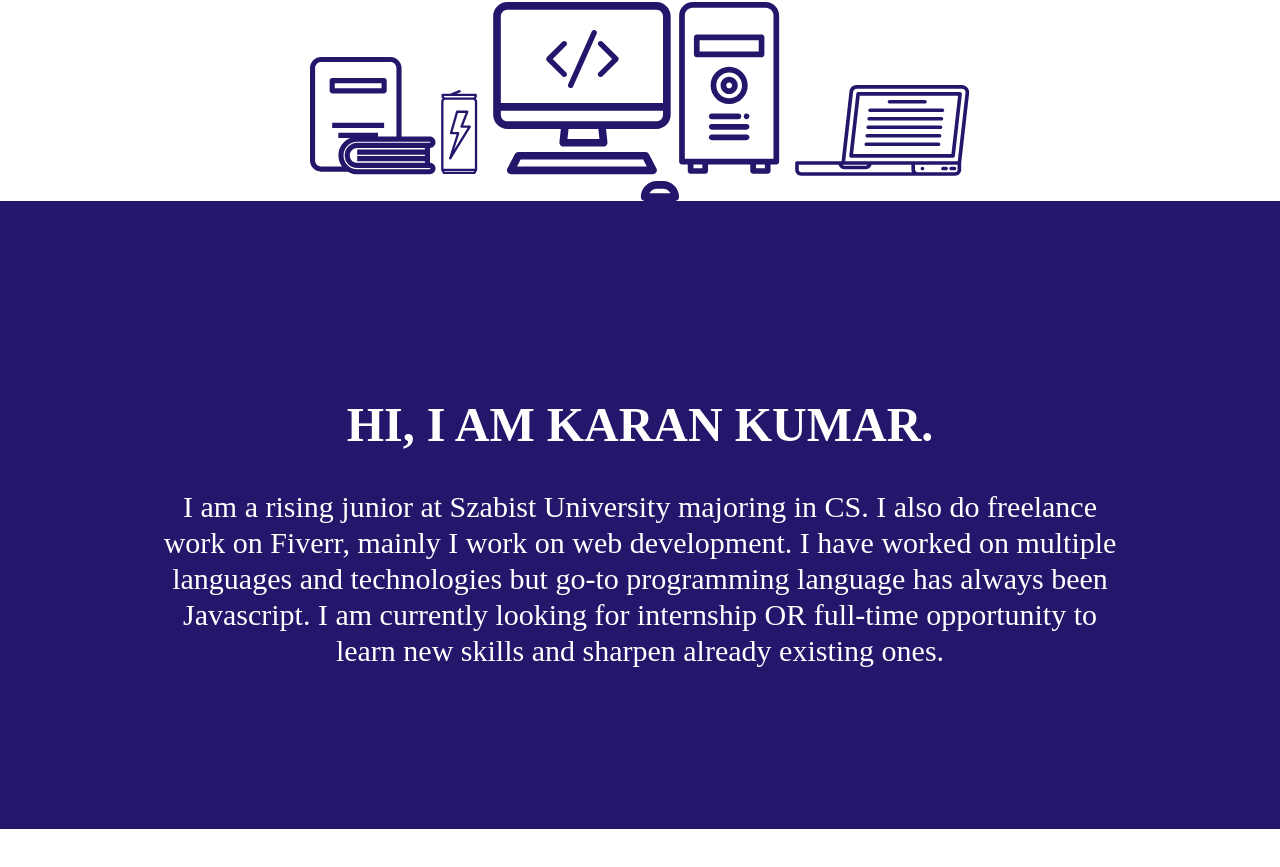
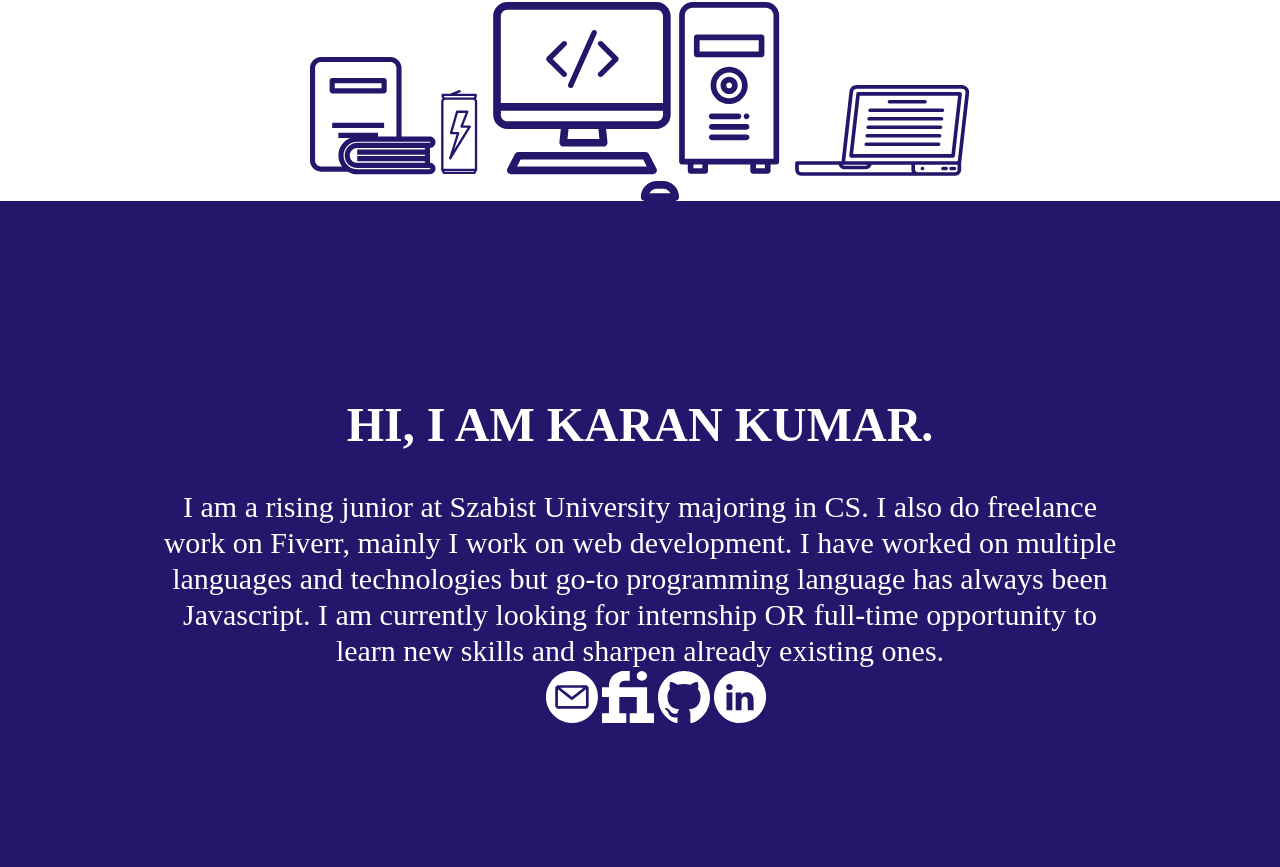
Before and after one commit to KaranKumarr/Portfolio, a React (Create React App) app: page / in a window 1280 px wide. Shown: the part 798-1665 px from the top of the page. Before the commit the page ends 1627 px from the top, so only its background shows below. Built offline with nearby package versions, Linux system fonts and the light colour scheme.

Commit message:
icons made with transitions

```diff
--- /dev/null
+++ b/src/components/Icons.jsx
@@ -0,0 +1,112 @@
+import React from 'react';
+import { motion } from 'framer-motion';
+
+export default function Icons() {
+
+
+
+    return (
+        <div className='flex w-1/5 justify-around items-center'>
+            <motion.div
+
+                whileTap={
+                    {
+                        rotate: 20
+                    }
+                }
+                className='icon-container'>
+                <svg
+                    className='icon'
+                    xmlns="http://www.w3.org/2000/svg"
+                    width="100"
+                    height="100"
+
+                    viewBox="0 0 100 100"
+                >
+                    <path
+
+                        d="M46.187.098c-7.403.703-12.91 2.265-19.141 5.43-7.383 3.769-14.004 9.707-18.848 16.894-2.031 3.047-4.531 8.184-5.742 11.816a57.586 57.586 0 00-2.207 9.57c-.332 2.305-.332 10 0 12.305.82 5.762 2.344 10.801 4.727 15.625 2.675 5.47 5.312 9.141 9.648 13.496 4.316 4.297 8.047 6.973 13.3 9.551 3.673 1.797 6.036 2.676 9.766 3.614 9.766 2.461 19.57 1.992 29.102-1.387 2.91-1.035 7.95-3.555 10.547-5.293 7.129-4.746 13.027-11.29 16.914-18.809 3.535-6.797 5.293-13.554 5.586-21.289.293-8.32-1.426-16.25-5.137-23.71-2.422-4.884-5.137-8.731-8.945-12.657-4.219-4.375-8.36-7.383-13.887-10.117C66.09 2.285 60.698.742 54.292.157 52.3-.02 47.788-.059 46.187.096zm32.597 27.89c1.172.645 2.149 1.7 2.793 3.008l.45.899V68.028l-.45.898c-.644 1.308-1.62 2.363-2.793 3.008l-1.055.586H22.066l-1.054-.586c-1.172-.645-2.149-1.7-2.793-3.008l-.45-.898V31.895l.547-1.114c.665-1.347 1.954-2.539 3.34-3.066.977-.39 1.485-.39 28.535-.352l27.54.04 1.054.585z"
+                    ></path>
+                    <path
+
+                        d="M28.218 32.656c.625.586 21.308 16.934 21.562 17.032.196.078 20.469-15.762 21.797-17.032.234-.234-2.832-.273-21.68-.273-18.77 0-21.914.04-21.68.273z"
+                    ></path>
+                    <path
+
+                        d="M22.944 50.996c0 15.157.02 15.918.352 16.211.332.313 2.46.332 26.64.332 25.235 0 26.29-.02 26.602-.351.293-.332.313-1.68.273-16.192l-.058-15.84-4.102 3.282C56.304 51.446 50.952 55.625 50.464 55.723c-.313.078-.82.078-1.113 0-.293-.059-3.711-2.617-7.578-5.684-5.567-4.433-15.762-12.5-18.38-14.59l-.449-.351v15.898z"
+                    ></path>
+                </svg>
+            </motion.div>
+            <motion.div
+
+                whileTap={
+                    {
+                        rotate: 20
+                    }
+                }
+                className='icon-container'>
+                <svg
+                    className='icon'
+                    xmlns="http://www.w3.org/2000/svg"
+                    width="100"
+                    height="100"
+
+                    viewBox="0 0 100 100"
+                >
+                    <path
+
+                        d="M39.833.215C29.771 1.309 20.73 7.363 16.375 15.918c-2.02 3.926-2.792 7.05-2.98 11.953l-.124 3.379H0V50h13.333v31.25H0V100h46.667V81.25H33.333V50h33.542v31.25H53.333V100H100V81.25H86.667v-50H33.333v-1.914c.021-3.613.813-5.684 3.021-7.754 2.625-2.46 4.084-2.832 11.625-2.832h5.354V0l-5.979.02c-3.312.02-6.687.097-7.52.195z"
+                    ></path>
+                    <path
+
+                        d="M74.458.293c-1.854.371-3.333 1.152-4.812 2.559-3.917 3.652-3.896 9.394.02 13.086a10.234 10.234 0 0014 0c3.917-3.692 3.938-9.434.022-13.086-1.5-1.426-2.959-2.188-4.917-2.579-1.667-.332-2.646-.332-4.313.02z"
+                    ></path>
+                </svg>
+            </motion.div>
+            <motion.div
+
+                whileTap={
+                    {
+                        rotate: 20
+                    }
+                }
+                className='icon-container'>
+                <svg
+                    className='icon'
+                    xmlns="http://www.w3.org/2000/svg"
+                    width="100"
+                    height="100"
+
+                    viewBox="0 0 100 100"
+                >
+                    <path
+
+                        d="M50 0C22.375 0 0 22.956 0 51.27 0 73.925 14.325 93.14 34.188 99.91c2.5.483 3.416-1.102 3.416-2.465 0-1.217-.041-4.443-.062-8.716C23.633 91.824 20.7 81.852 20.7 81.852c-2.275-5.918-5.563-7.498-5.563-7.498-4.529-3.18.35-3.115.35-3.115 5.021.359 7.659 5.28 7.659 5.28 4.458 7.84 11.704 5.576 14.562 4.265.45-3.316 1.738-5.576 3.167-6.858C29.771 72.645 18.1 68.236 18.1 48.591c0-5.597 1.938-10.169 5.146-13.758-.563-1.294-2.25-6.507.437-13.569 0 0 4.188-1.376 13.75 5.255 4-1.14 8.25-1.705 12.5-1.73 4.25.025 8.5.59 12.5 1.73 9.5-6.63 13.688-5.255 13.688-5.255 2.687 7.062 1 12.275.5 13.57 3.187 3.588 5.125 8.16 5.125 13.757 0 19.696-11.688 24.032-22.813 25.293 1.75 1.538 3.375 4.682 3.375 9.484 0 6.862-.062 12.374-.062 14.04 0 1.346.875 2.948 3.437 2.435C85.687 93.118 100 73.893 100 51.27 100 22.957 77.612 0 50 0"
+                    ></path>
+                </svg>
+            </motion.div>
+            <motion.div
+
+                whileTap={
+                    {
+                        rotate: 20
+                    }
+                }
+                className='icon-container'>
+                <svg
+                    className='icon'
+                    xmlns="http://www.w3.org/2000/svg"
+                    width="100"
+                    height="100"
+
+                    viewBox="0 0 100 100"
+                >
+                    <path
+
+                        d="M45.243.125C29.597 1.75 15.887 10.263 7.555 23.532c-11.813 18.808-9.583 43.78 5.359 60.043 8.312 9.042 18.6 14.424 30.96 16.185 2.327.333 10.014.313 12.42-.02 12.164-1.683 22.452-7.045 30.744-16.047 6.826-7.398 11.187-16.87 12.713-27.517.332-2.31.332-10.02 0-12.33-1.154-8.141-3.736-15.05-8.02-21.508-1.798-2.74-3.617-4.97-6.16-7.535C77.768 6.897 68.106 2.024 56.978.38 54.572.028 47.629-.13 45.243.125zm-13.456 25.13c1.682.508 2.797 1.408 3.58 2.915.586 1.155.664 1.507.664 2.76 0 1.194-.078 1.605-.567 2.563-1.056 2.036-3.149 3.21-5.75 3.21-1.623 0-2.601-.274-3.794-1.018-1.663-1.056-2.543-2.779-2.523-4.95.02-4.032 4.166-6.733 8.39-5.48zM66.228 40.93c4.303.881 7.687 3.973 9.095 8.396.84 2.564.92 3.973.92 15.285v10.842H64.917l-.059-10.529c-.058-10.314-.058-10.529-.488-11.566-1.096-2.662-2.289-3.562-4.87-3.699-1.389-.078-1.741-.02-2.66.391-1.447.666-2.328 1.488-3.11 2.936l-.665 1.233-.059 10.607-.058 10.627H41.625V41.4h11.343l.02 2.388c0 2.29.02 2.387.313 1.918.763-1.175 3.129-3.269 4.361-3.875 2.386-1.175 5.594-1.507 8.566-.9zM35.367 58.427v17.026H24.023V41.4h11.343v17.027z"
+                    ></path>
+                </svg>
+            </motion.div>
+        </div>
+    );
+}
--- a/src/components/PersonalInfo.jsx
+++ b/src/components/PersonalInfo.jsx
@@ -1,5 +1,6 @@
 import React from 'react';
 import vectorImg from './resources/imgs/instruments.svg';
+import Icons from './Icons';
 
 export default function PersonalInfo() {
 
@@ -18,7 +19,11 @@ export default function PersonalInfo() {
                 <p className='subtitle'>
                     I am a rising junior at Szabist University majoring in CS. I also do freelance work on Fiverr, mainly I work on web development. I have worked on multiple languages and technologies but go-to programming language has always been Javascript. I am currently looking for internship OR full-time opportunity to learn new skills and sharpen already existing ones.
                 </p>
+                <div className='flex justify-center items-center'>
+                    <Icons />
+                </div>
             </div>
+
         </>
 
     );
--- a/src/index.css
+++ b/src/index.css
@@ -14,4 +14,10 @@
   .subtitle {
     @apply text-base sm:text-lg md:text-xl lg:text-3xl;
   }
+  .icon {
+    @apply w-20 fill-white transition-colors ease-out hover:fill-blueBell-600 p-0.5 hover:p-1.5;
+  }
+  .icon-container {
+    @apply flex justify-center items-center transition-colors ease-out  cursor-pointer rounded-full  bg-blueBell-600 w-14 h-14 hover:bg-white;
+  }
 }
```
